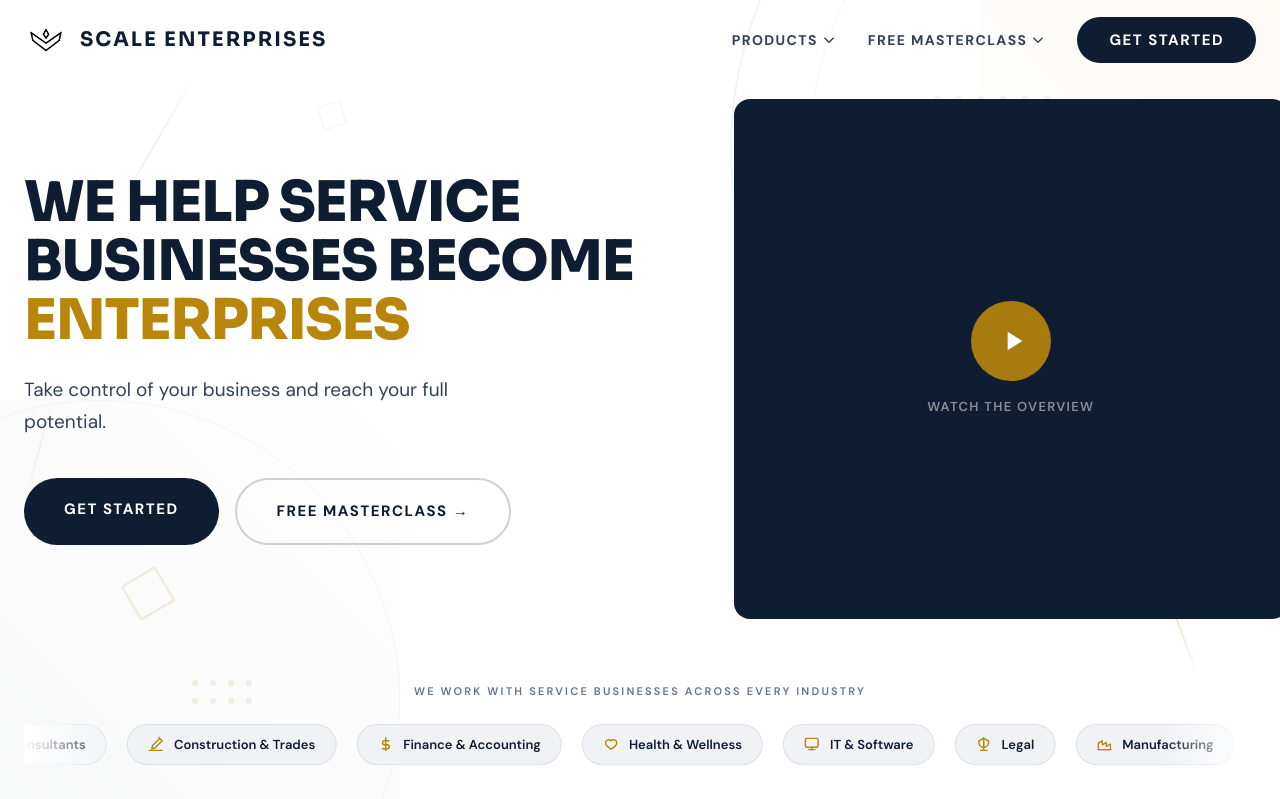
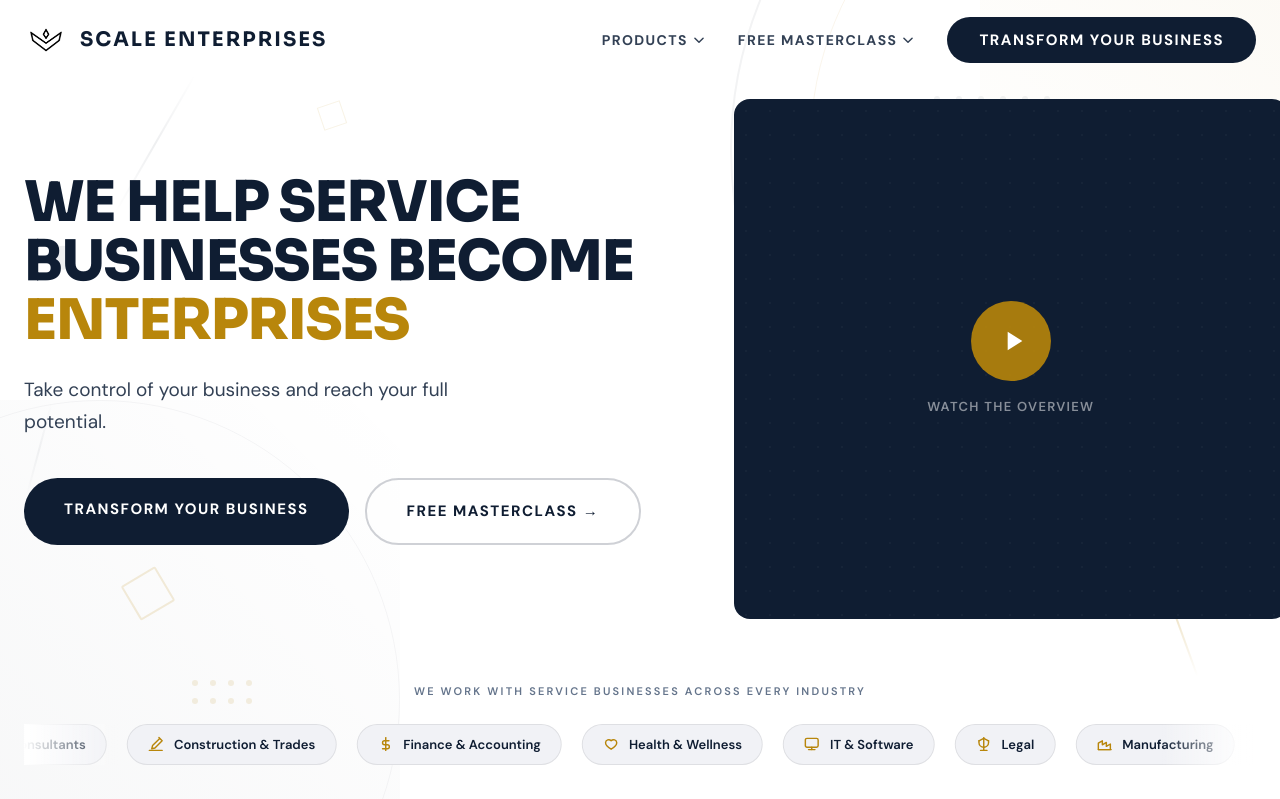
Before and after one commit to mslandon-scale/scale-enterprises-site, a Next.js app in the folder scale-home/: page / in a window 1280 px wide. Shown: the top 799 px of the page. Built offline with nearby package versions, Linux system fonts and the light colour scheme.

Commit message:
Change Get Started CTA to Transform Your Business
Co-Authored-By: Claude Opus 4.6 <noreply@anthropic.com>

```diff
--- a/scale-home/src/components/sections/FlagshipCTA.tsx
+++ b/scale-home/src/components/sections/FlagshipCTA.tsx
@@ -77,7 +77,7 @@ export default function FlagshipCTA() {
               onMouseEnter={(e) => (e.currentTarget.style.boxShadow = "0 8px 24px rgba(184,134,11,0.3)")}
               onMouseLeave={(e) => (e.currentTarget.style.boxShadow = "none")}
             >
-              Get Started
+              Transform Your Business
             </a>
           </div>
           <p className="font-body text-[13px] text-white/40 font-semibold mt-4">
--- a/scale-home/src/components/sections/Hero.tsx
+++ b/scale-home/src/components/sections/Hero.tsx
@@ -163,7 +163,7 @@ export default function Hero() {
                 onMouseEnter={(e) => (e.currentTarget.style.boxShadow = "0 8px 24px rgba(15,29,50,0.3)")}
                 onMouseLeave={(e) => (e.currentTarget.style.boxShadow = "none")}
               >
-                Get Started
+                Transform Your Business
               </a>
               <a
                 href="https://course.scaleenterprises.com/register"
--- a/scale-home/src/components/sections/Navbar.tsx
+++ b/scale-home/src/components/sections/Navbar.tsx
@@ -178,7 +178,7 @@ export default function Navbar() {
               onMouseEnter={(e) => (e.currentTarget.style.boxShadow = "0 8px 24px rgba(15,29,50,0.3)")}
               onMouseLeave={(e) => (e.currentTarget.style.boxShadow = "none")}
             >
-              Get Started
+              Transform Your Business
             </a>
           </div>
 
@@ -298,7 +298,7 @@ export default function Navbar() {
               onClick={() => setMobileOpen(false)}
               className="bg-navy text-white font-bold text-[15px] uppercase tracking-widest px-10 py-4 mt-4 rounded-full"
             >
-              Get Started
+              Transform Your Business
             </a>
           </motion.div>
         )}
```
